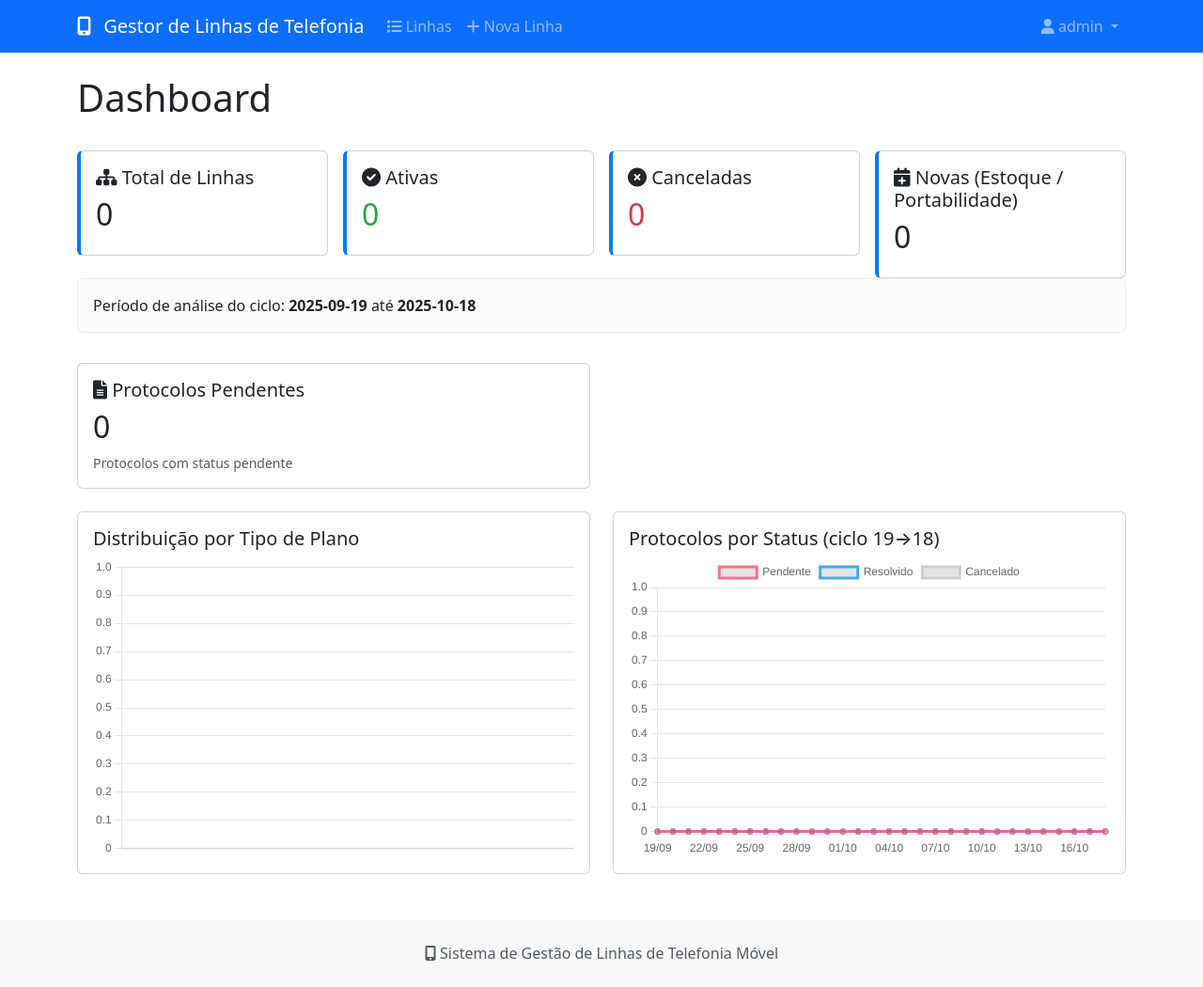
After one commit to an2trindade/Projeto_Integrador_SENAC, a Django app: page /linhas/dashboard/ in a window 1280 px wide. The commit adds this page. Shown: the whole page at 94% size. Run offline with Django 5.2, Linux system fonts and the light colour scheme; a user stored in the database is signed in; data comes from the database, SQL or seed files in the repository; both versions use the stored data as it was after the commit; data that the repository does not hold is empty.

```diff
--- /dev/null
+++ b/linhas/templates/dashboard.html
@@ -0,0 +1,166 @@
+{% extends 'base.html' %}
+
+{% block title %}Dashboard - Gestor de Linhas{% endblock %}
+
+{% load static %}
+{% block content %}
+<div class="row mb-4">
+    <div class="col-12">
+        <h1>Dashboard</h1>
+    </div>
+</div>
+
+<div class="row g-3">
+    <div class="col-md-3">
+        <div class="card p-3 card-stats">
+            <h5><i class="fas fa-sitemap"></i> Total de Linhas</h5>
+            <h2>{{ total_linhas }}</h2>
+        </div>
+    </div>
+    <div class="col-md-3">
+        <div class="card p-3 card-stats">
+            <h5><i class="fas fa-check-circle"></i> Ativas</h5>
+            <h2 class="status-ativo">{{ linhas_ativas }}</h2>
+        </div>
+    </div>
+    <div class="col-md-3">
+        <div class="card p-3 card-stats">
+            <h5><i class="fas fa-times-circle"></i> Canceladas</h5>
+            <h2 class="status-inativo">{{ linhas_canceladas }}</h2>
+        </div>
+    </div>
+    <div class="col-md-3">
+        <div class="card p-3 card-stats">
+            <h5><i class="fas fa-calendar-plus"></i> Novas (Estoque / Portabilidade)</h5>
+            <h2>{{ novas_30 }}</h2>
+        </div>
+    </div>
+</div>
+
+<div class="row mb-3">
+    <div class="col-12">
+        <div class="alert alert-light text-dark">
+            Período de análise do ciclo: <strong>{{ ciclo_start }}</strong> até <strong>{{ ciclo_end }}</strong>
+        </div>
+    </div>
+</div>
+
+<!-- Protocols pendentes -->
+<div class="row mb-3">
+    <div class="col-md-6">
+        <div class="card p-3">
+            <h5><i class="fas fa-file-alt"></i> Protocolos Pendentes</h5>
+            <h2>{{ protocolos_pendentes_count }}</h2>
+            <small class="text-muted">Protocolos com status pendente</small>
+        </div>
+    </div>
+</div>
+
+<div class="row mt-4">
+    <div class="col-lg-6">
+        <div class="card p-3">
+            <h5>Distribuição por Tipo de Plano</h5>
+            <div class="chart-wrapper" style="position:relative; height:320px;">
+                <canvas id="tipoPlanoChart"></canvas>
+            </div>
+        </div>
+    </div>
+    <div class="col-lg-6">
+        <div class="card p-3">
+            <h5>Protocolos por Status (ciclo 19→18)</h5>
+            <div class="chart-wrapper" style="position:relative; height:320px;">
+                <canvas id="protocolosChart"></canvas>
+            </div>
+        </div>
+    </div>
+</div>
+
+{% block extra_js %}
+<script src="https://cdn.jsdelivr.net/npm/chart.js"></script>
+
+<script>
+    const tipoLabels = JSON.parse('{{ tipo_plano_labels_json|escapejs }}');
+    const tipoData = JSON.parse('{{ tipo_plano_data_json|escapejs }}');
+
+    const ctx = document.getElementById('tipoPlanoChart').getContext('2d');
+    // prepare shortened labels for display
+    const tipoLabelsShort = tipoLabels.map(l => (typeof l === 'string' && l.length > 20) ? l.slice(0,20) + '…' : l);
+    new Chart(ctx, {
+        type: 'bar',
+        data: {
+            labels: tipoLabelsShort,
+            datasets: [{
+                label: 'Quantidade',
+                data: tipoData,
+                backgroundColor: 'rgba(0, 191, 174, 0.7)'
+            }]
+        },
+        options: {
+            responsive: true,
+            maintainAspectRatio: false,
+            plugins: {
+                legend: { display: false },
+                tooltip: {
+                    callbacks: {
+                        title: function(items) {
+                            // show full label in tooltip
+                            const idx = items[0].dataIndex;
+                            return tipoLabels[idx] || items[0].label;
+                        }
+                    }
+                }
+            },
+            scales: {
+                x: { ticks: { autoSkip: false }, grid: { display: false } },
+                y: { beginAtZero: true }
+            }
+        }
+    });
+
+    const protocolosDias = JSON.parse('{{ protocolos_dias_labels_json|escapejs }}');
+    const protocolosPendente = JSON.parse('{{ protocolos_pendente_series_json|escapejs }}');
+    const protocolosResolvido = JSON.parse('{{ protocolos_resolvido_series_json|escapejs }}');
+    const protocolosCancelado = JSON.parse('{{ protocolos_cancelado_series_json|escapejs }}');
+
+    const ctx2 = document.getElementById('protocolosChart').getContext('2d');
+    new Chart(ctx2, {
+        type: 'line',
+        data: {
+            labels: protocolosDias,
+            datasets: [
+                {
+                    label: 'Pendente',
+                    data: protocolosPendente,
+                    fill: false,
+                    borderColor: 'rgba(255, 99, 132, 0.9)'
+                },
+                {
+                    label: 'Resolvido',
+                    data: protocolosResolvido,
+                    fill: false,
+                    borderColor: 'rgba(54, 162, 235, 0.9)'
+                },
+                {
+                    label: 'Cancelado',
+                    data: protocolosCancelado,
+                    fill: false,
+                    borderColor: 'rgba(201, 203, 207, 0.9)'
+                }
+            ]
+        },
+        options: {
+            responsive: true,
+            maintainAspectRatio: false,
+            plugins: { legend: { display: true } },
+            scales: {
+                x: {
+                    ticks: { maxRotation: 45, minRotation: 0, autoSkip: true, maxTicksLimit: 12 },
+                    grid: { display: false }
+                },
+                y: { beginAtZero: true }
+            }
+        }
+    });
+</script>
+{% endblock %}
+{% endblock %}
--- a/linhas/urls.py
+++ b/linhas/urls.py
@@ -6,6 +6,12 @@ urlpatterns = [
     path("", RedirectView.as_view(url="listalinhas/", permanent=False)),
     path("listalinhas/", views.lista_linhas, name="listalinhas"),
     path("nova/", views.nova_linha, name="novalinha"),
+    path("dashboard/", views.dashboard, name="dashboard"),
+    path("protocolo/", views.protocolo, name="protocolo"),
+    path("relatorios/", views.relatorios, name="relatorios"),
+    path("relatorios/export/linhas-cycle/", views.export_linhas_cycle_csv, name="export_linhas_cycle_csv"),
+    path("relatorios/export/protocolos-pendentes/", views.export_protocolos_pendentes_csv, name="export_protocolos_pendentes_csv"),
+    path("configuracoes/", views.configuracoes, name="configuracoes"),
     path("editar/<int:pk>/", views.editar_linha, name="editarlinha"),
     path("excluir/<int:pk>/", views.excluir_linha, name="excluirlinha"),
     path("detalhes/<int:pk>/", views.detalhes_linha, name="detalheslinha"),
--- a/linhas/views.py
+++ b/linhas/views.py
@@ -12,8 +12,9 @@ def autocomplete_cnpj(request):
         for l in linhas[:10]
     ]
     return JsonResponse(resultados, safe=False)
-from django.http import JsonResponse
-from .models import Linha
+from django.http import JsonResponse, HttpResponse
+from .models import Linha, Protocolo
+import csv
 
 def buscar_cliente_por_cnpj(request):
     cnpj = request.GET.get('cnpj', '')
@@ -146,3 +147,232 @@ def excluir_linha(request, pk):
         return redirect('linhas:listalinhas')
 
     return render(request, 'linhas/excluir_linha.html', {'linha': linha})
+
+
+# Placeholder pages for top-level menu
+@login_required
+def dashboard(request):
+    from django.db.models import Count, Avg
+    from django.utils import timezone
+    from datetime import timedelta
+
+    # Compute billing cycle period: 19th -> 18th
+    from datetime import datetime, date
+    hoje = timezone.now().date()
+    if hoje.day >= 19:
+        ciclo_start = date(hoje.year, hoje.month, 19)
+        # next month
+        if hoje.month == 12:
+            ciclo_end = date(hoje.year + 1, 1, 18)
+        else:
+            ciclo_end = date(hoje.year, hoje.month + 1, 18)
+    else:
+        # previous month start
+        if hoje.month == 1:
+            ciclo_start = date(hoje.year - 1, 12, 19)
+        else:
+            ciclo_start = date(hoje.year, hoje.month - 1, 19)
+        ciclo_end = date(hoje.year, hoje.month, 18)
+
+    # Use ciclo_start (00:00) to ciclo_end (23:59:59)
+    from datetime import time
+    dt_start = datetime.combine(ciclo_start, time.min)
+    dt_end = datetime.combine(ciclo_end, time.max)
+
+    qs = Linha.objects.filter(criado_em__gte=dt_start, criado_em__lte=dt_end)
+
+    total_linhas = qs.count()
+    linhas_ativas = qs.filter(ativa=True).count()
+    linhas_inativas = qs.filter(ativa=False).count()
+    media_valor_plano = qs.aggregate(avg_valor=Avg('valor_plano'))['avg_valor'] or 0
+
+    # Novas linhas no período do ciclo: only from ESTOQUE (movimentadas) and PORTABILIDADE
+    action_values = ['ESTOQUE', 'PORTABILIDADE']
+    action_qs = qs.filter(acao__in=action_values)
+    novas_30 = action_qs.count()
+
+    # Distribuição por tipo de plano (top 10)
+    tipo_plano_qs = qs.values('tipo_plano').annotate(count=Count('id')).order_by('-count')
+    # Top 5, aggregate the rest as 'Outros'
+    tipo_plano_list = list(tipo_plano_qs)
+    top = tipo_plano_list[:5]
+    outros = tipo_plano_list[5:]
+    outros_count = sum([t['count'] for t in outros])
+    tipo_plano_labels = [t['tipo_plano'] for t in top]
+    tipo_plano_data = [t['count'] for t in top]
+    if outros_count:
+        tipo_plano_labels.append('Outros')
+        tipo_plano_data.append(outros_count)
+
+    # Novas linhas por dia (últimos 30 dias)
+    dias = []
+    contagens_dias = []
+    # Series per day for the cycle period (from ciclo_start to ciclo_end)
+    total_days = (ciclo_end - ciclo_start).days + 1
+    for i in range(total_days):
+        dia = ciclo_start + timedelta(days=i)
+        # count only actions ESTOQUE or PORTABILIDADE on that day
+        dia_qs = Linha.objects.filter(criado_em__date=dia, acao__in=action_values)
+        count = dia_qs.count()
+        dias.append(dia.strftime('%d/%m'))
+        contagens_dias.append(count)
+
+    # Protocol counts per day by status for the ciclo period
+    protocolo_statuses = ['pendente', 'resolvido', 'cancelado']
+    protocolos_por_status = {s: [] for s in protocolo_statuses}
+    for i in range(total_days):
+        dia = ciclo_start + timedelta(days=i)
+        for s in protocolo_statuses:
+            c = Protocolo.objects.filter(status=s, criado_em__date=dia).count()
+            protocolos_por_status[s].append(c)
+
+    # Pending protocols
+    protocolos_pendentes_qs = Protocolo.objects.filter(status='pendente').order_by('-criado_em')
+    protocolos_pendentes_count = protocolos_pendentes_qs.count()
+
+    import json
+
+    # format average as float or zero
+    try:
+        media_valor_num = float(media_valor_plano)
+    except Exception:
+        media_valor_num = 0.0
+
+    context = {
+        'total_linhas': total_linhas,
+        'linhas_ativas': linhas_ativas,
+        'linhas_inativas': linhas_inativas,
+        # explicit alias for cancelled lines (business wants "canceladas")
+        'linhas_canceladas': linhas_inativas,
+        'novas_30': novas_30,
+        'media_valor_plano': f"R$ {media_valor_num:,.2f}",
+    'ciclo_start': ciclo_start.strftime('%Y-%m-%d'),
+    'ciclo_end': ciclo_end.strftime('%Y-%m-%d'),
+        # also provide JSON-serialized strings to safely embed in JS without json_script
+        'tipo_plano_labels_json': json.dumps(tipo_plano_labels, ensure_ascii=False),
+        'tipo_plano_data_json': json.dumps(tipo_plano_data),
+        'dias_json': json.dumps(dias, ensure_ascii=False),
+        'contagens_dias_json': json.dumps(contagens_dias),
+    'protocolos_pendentes_count': protocolos_pendentes_count,
+    # protocol time series for charts
+    'protocolos_dias_labels_json': json.dumps(dias, ensure_ascii=False),
+    'protocolos_pendente_series_json': json.dumps(protocolos_por_status['pendente']),
+    'protocolos_resolvido_series_json': json.dumps(protocolos_por_status['resolvido']),
+    'protocolos_cancelado_series_json': json.dumps(protocolos_por_status['cancelado']),
+    }
+    return render(request, 'dashboard.html', context)
+
+
+@login_required
+def protocolo(request):
+    return render(request, 'protocolo.html')
+
+
+@login_required
+def relatorios(request):
+    return render(request, 'relatorios.html')
+
+
+@login_required
+def configuracoes(request):
+    return render(request, 'configuracoes.html')
+
+
+@login_required
+def export_linhas_cycle_csv(request):
+    # compute ciclo as in dashboard
+    from django.utils import timezone
+    from datetime import datetime, date, time
+    hoje = timezone.now().date()
+    if hoje.day >= 19:
+        ciclo_start = date(hoje.year, hoje.month, 19)
+        if hoje.month == 12:
+            ciclo_end = date(hoje.year + 1, 1, 18)
+        else:
+            ciclo_end = date(hoje.year, hoje.month + 1, 18)
+    else:
+        if hoje.month == 1:
+            ciclo_start = date(hoje.year - 1, 12, 19)
+        else:
+            ciclo_start = date(hoje.year, hoje.month - 1, 19)
+        ciclo_end = date(hoje.year, hoje.month, 18)
+
+    # default period is the billing cycle
+    dt_start = datetime.combine(ciclo_start, time.min)
+    dt_end = datetime.combine(ciclo_end, time.max)
+
+    # Allow overrides from GET params: periodo_start / periodo_end (YYYY-MM-DD)
+    periodo_start = request.GET.get('periodo_start')
+    periodo_end = request.GET.get('periodo_end')
+    from datetime import datetime as _dt
+    try:
+        if periodo_start:
+            dt_start = _dt.combine(_dt.strptime(periodo_start, '%Y-%m-%d').date(), time.min)
+        if periodo_end:
+            dt_end = _dt.combine(_dt.strptime(periodo_end, '%Y-%m-%d').date(), time.max)
+    except Exception:
+        # ignore parse errors and keep the cycle defaults
+        pass
+
+    qs = Linha.objects.filter(criado_em__gte=dt_start, criado_em__lte=dt_end)
+
+    # Apply optional filters: empresa, cnpj, tipo_plano, numero, status
+    empresa = request.GET.get('empresa')
+    cnpj = request.GET.get('cnpj')
+    tipo_plano = request.GET.get('tipo_plano')
+    numero = request.GET.get('numero')
+    status = request.GET.get('status')
+
+    if empresa:
+        qs = qs.filter(empresa__icontains=empresa)
+    if cnpj:
+        qs = qs.filter(cnpj__icontains=cnpj)
+    if tipo_plano:
+        qs = qs.filter(tipo_plano__icontains=tipo_plano)
+    if numero:
+        qs = qs.filter(numero__icontains=numero)
+    if status:
+        # map status to active flag
+        if status == 'ativa':
+            qs = qs.filter(ativa=True)
+        elif status == 'cancelada':
+            qs = qs.filter(ativa=False)
+
+    # CSV response
+    response = HttpResponse(content_type='text/csv')
+    response['Content-Disposition'] = f'attachment; filename="linhas_{ciclo_start}_{ciclo_end}.csv"'
+    writer = csv.writer(response)
+    writer.writerow(['Numero', 'ICCID', 'Empresa', 'CNPJ', 'RP', 'Tipo Plano', 'Valor Plano', 'Ação', 'Ativa', 'Criado Em'])
+    for l in qs:
+        writer.writerow([l.numero, l.iccid, l.empresa, l.cnpj, l.rp, l.tipo_plano, str(l.valor_plano), l.acao, l.ativa, l.criado_em.strftime('%Y-%m-%d %H:%M')])
+    return response
+
+
+@login_required
+def export_protocolos_pendentes_csv(request):
+    # Allow optional date filters when exporting protocolos
+    periodo_start = request.GET.get('periodo_start')
+    periodo_end = request.GET.get('periodo_end')
+    qs = Protocolo.objects.filter(status='pendente')
+    from datetime import datetime
+    try:
+        if periodo_start:
+            ds = datetime.strptime(periodo_start, '%Y-%m-%d')
+            qs = qs.filter(criado_em__gte=ds)
+        if periodo_end:
+            de = datetime.strptime(periodo_end, '%Y-%m-%d')
+            # include end of day
+            from datetime import time as _time
+            de = datetime.combine(de.date(), _time.max)
+            qs = qs.filter(criado_em__lte=de)
+    except Exception:
+        # ignore parse errors
+        pass
+    qs = qs.order_by('-criado_em')
+    response = HttpResponse(content_type='text/csv')
+    response['Content-Disposition'] = 'attachment; filename="protocolos_pendentes.csv"'
+    writer = csv.writer(response)
+    writer.writerow(['ID', 'Titulo', 'Descricao', 'Criado Por', 'Criado Em', 'Status'])
+    for p in qs:
+        writer.writerow([p.id, p.titulo, (p.descricao or '')[:200], (p.criado_por.username if p.criado_por else ''), p.criado_em.strftime('%Y-%m-%d %H:%M'), p.status])
+    return response
```
Also changed, not shown: dockercompose.yaml (added, +14 -0 lines), gestor_linhas/settings.py (+19 -9 lines), linhas/admin.py (+9 -0 lines), linhas/models.py (+30 -1 lines), linhas/templates/base.html (+28 -10 lines), linhas/templates/configuracoes.html (added, +12 -0 lines), linhas/templates/protocolo.html (added, +12 -0 lines), linhas/templates/relatorios.html (added, +62 -0 lines), db.sqlite3, linhas/migrations/0007_protocolo.py (added), linhas/migrations/0008_alter_protocolo_status.py (added), 1 other file.
